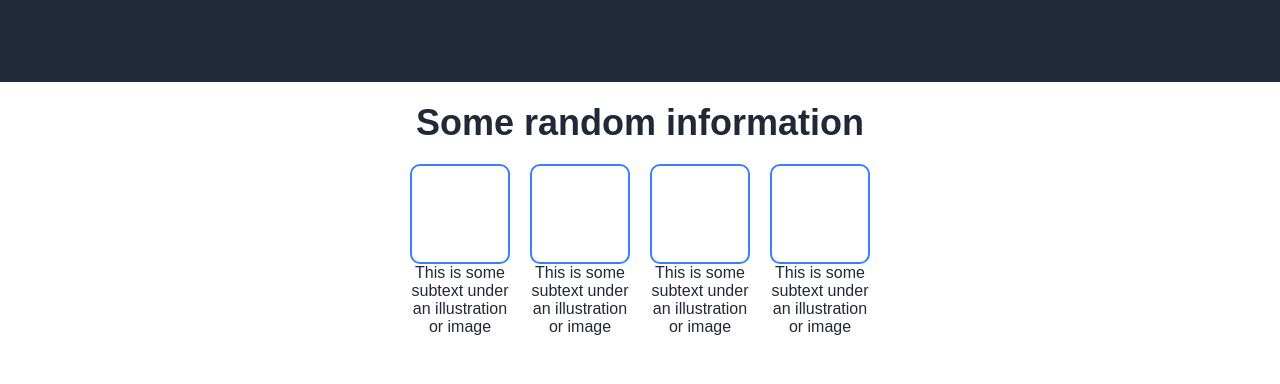
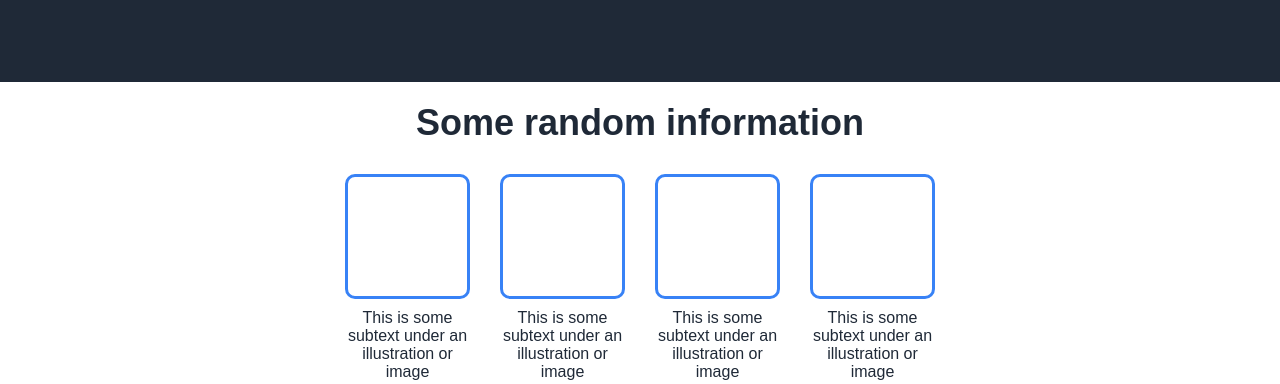
Before and after one commit to SanTheMan786/landing-page, a plain HTML site: page index.html in a window 1280 px wide. Shown: the part 460-844 px from the top of the page. Drawn offline with Linux system fonts and the light colour scheme.

Commit message:
refactor section-2

```diff
--- a/css/styles.css
+++ b/css/styles.css
@@ -91,7 +91,7 @@
 .random {
   text-align: center;
   padding-top: 20px;
-  padding-bottom: 20px;
+  padding-bottom: 30px;
 }
 
 .random h1 {
@@ -104,19 +104,20 @@
   display: flex;
   justify-content: center;
   /* align-items: center; */
-  column-gap: 20px;
-  padding-bottom: 70px;
+  column-gap: 30px;
+  padding-bottom: 100px;
 }
 
 .border-text {
-  width: 100px;
+  width: 125px;
 }
 
 .border {
-  border: 2.5px solid #3882f6;
-  height: 100px;
-  width: 100px;
+  border: 3px solid #3882f6;
+  height: 125px;
+  width: 125px;
   border-radius: 10px;
+  margin-bottom: 10px;
 }
 
 .border-text p {
```
